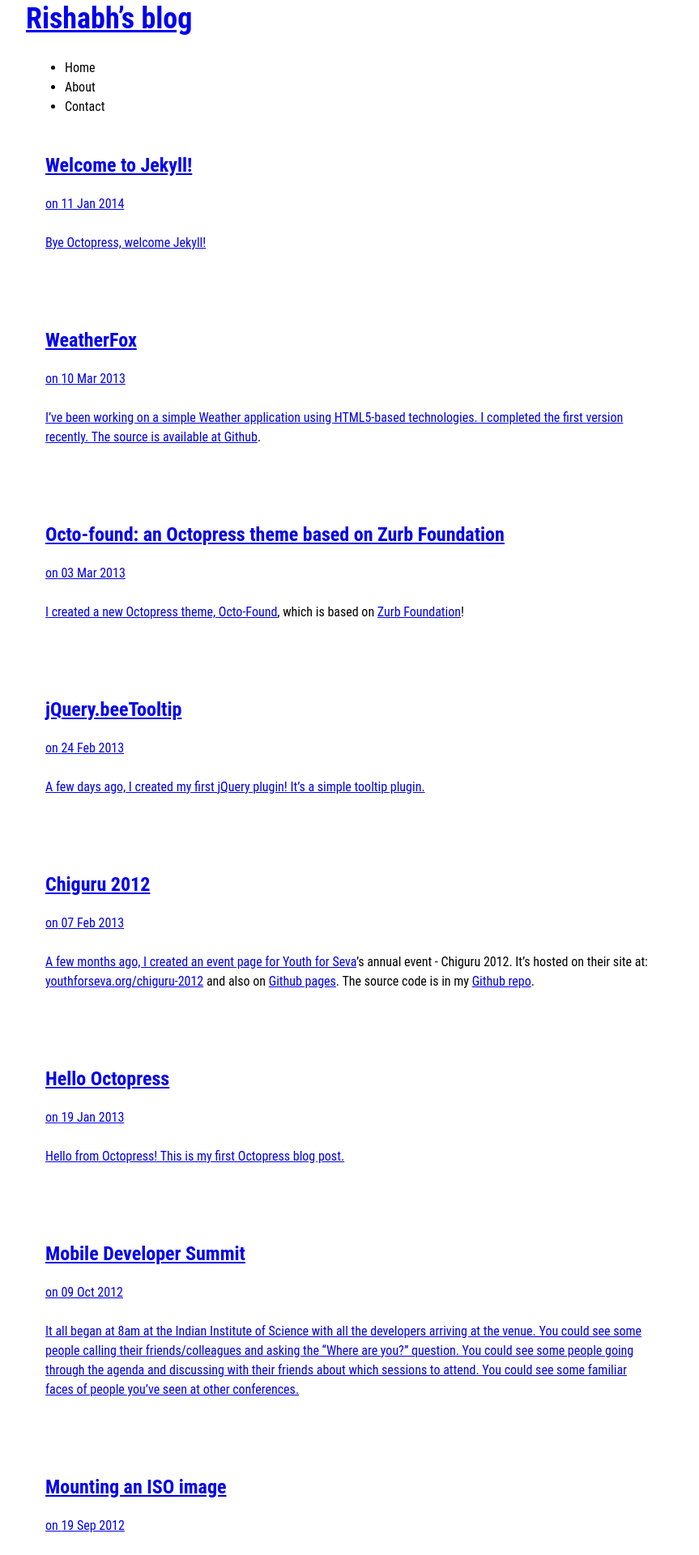
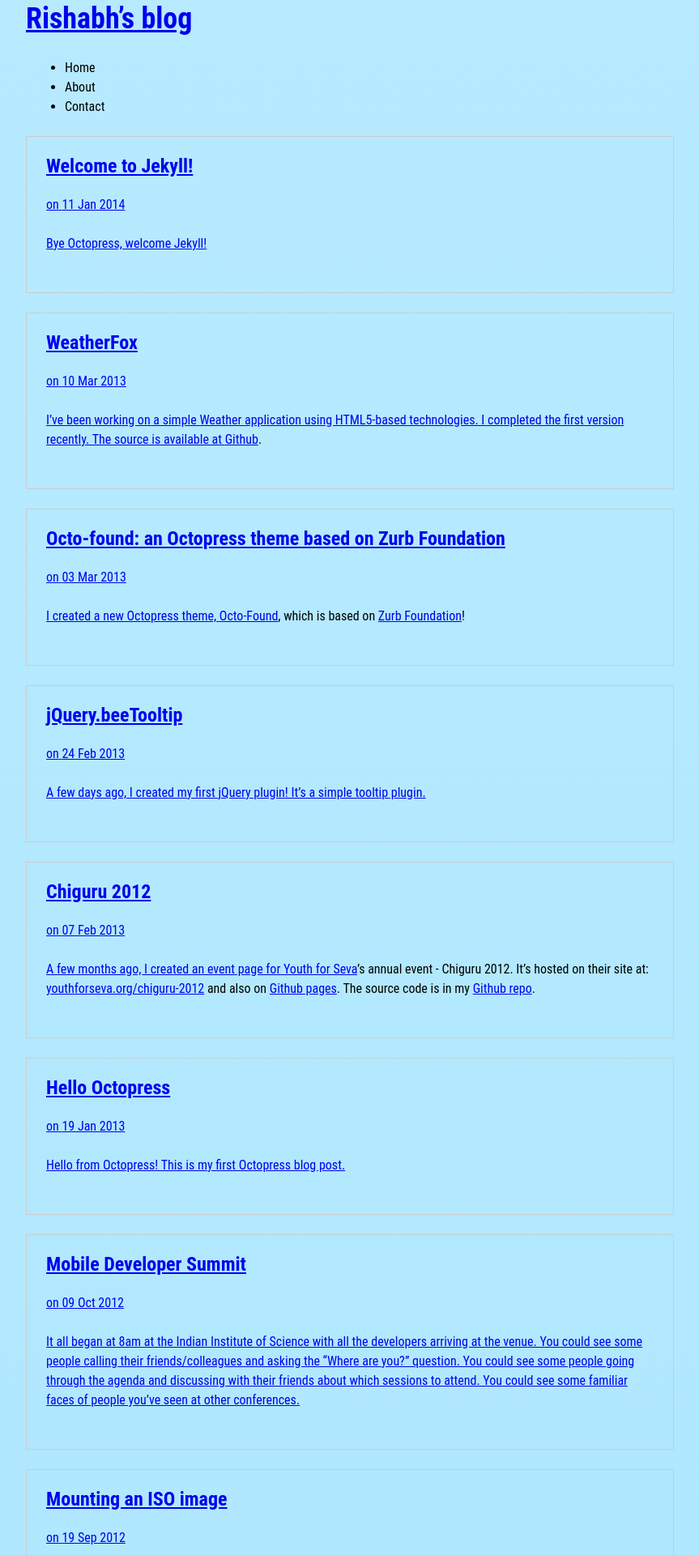
Before and after one commit to rishabh-ink/rishabhsrao.github.io, a Jekyll site: the page built from index.html, in a window 1280 px wide. Shown: the top 1920 px of the page at 81% size, without its empty margins (208-1071 px from the left). Built offline with Jekyll 4.4.1, drawn with Linux system fonts in a browser that asks for light colours; Markdown is read by kramdown in place of the engine named in the settings.

Commit message:
Added sky gradient.

```diff
--- a/css/main.css
+++ b/css/main.css
@@ -146,6 +146,13 @@
  *
  * Push and pull shall only be used if `$push` and/or `$pull` and `$responsive`
  * have been set to ‘true’.
+ */
+/*------------------------------------*\
+    $CUSTOM
+\*------------------------------------*/
+/**
+ * Sky gradient
+ * Courtesy http://codepen.io/zessx/pen/rDEAl
  */
 /*------------------------------------*\
     INUIT.CSS
@@ -4388,6 +4395,7 @@
  */
 /* line 1, ui/_body.scss */
 body {
+  background: linear-gradient(to bottom, #b7eaff 0%, #94dfff 100%);
   font-family: "Roboto Condensed", sans-serif;
 }
 
@@ -4410,3 +4418,10 @@
   margin: 24px auto;
   padding: 24px;
 }
+
+/* line 14, ui/_posts.scss */
+.posts__post,
+.posts__post::after,
+.posts__post::before {
+  border: 1px solid #cccccc;
+}
--- a/css/ui/_body.scss
+++ b/css/ui/_body.scss
@@ -1,3 +1,4 @@
 body {
+  background: linear-gradient(to bottom, $bg-sky-start 0%, $bg-sky-end 100%);
   font-family: "Roboto Condensed", sans-serif;
 }
--- a/css/ui/_posts.scss
+++ b/css/ui/_posts.scss
@@ -8,3 +8,9 @@
   margin: $base-spacing-unit auto;
   padding: $base-spacing-unit;
 }
+
+.posts__post,
+.posts__post::after,
+.posts__post::before, {
+  border: 1px solid $base-ui-color;
+}
```
Also changed, not shown: css/_vars.scss (+14 -0 lines).
